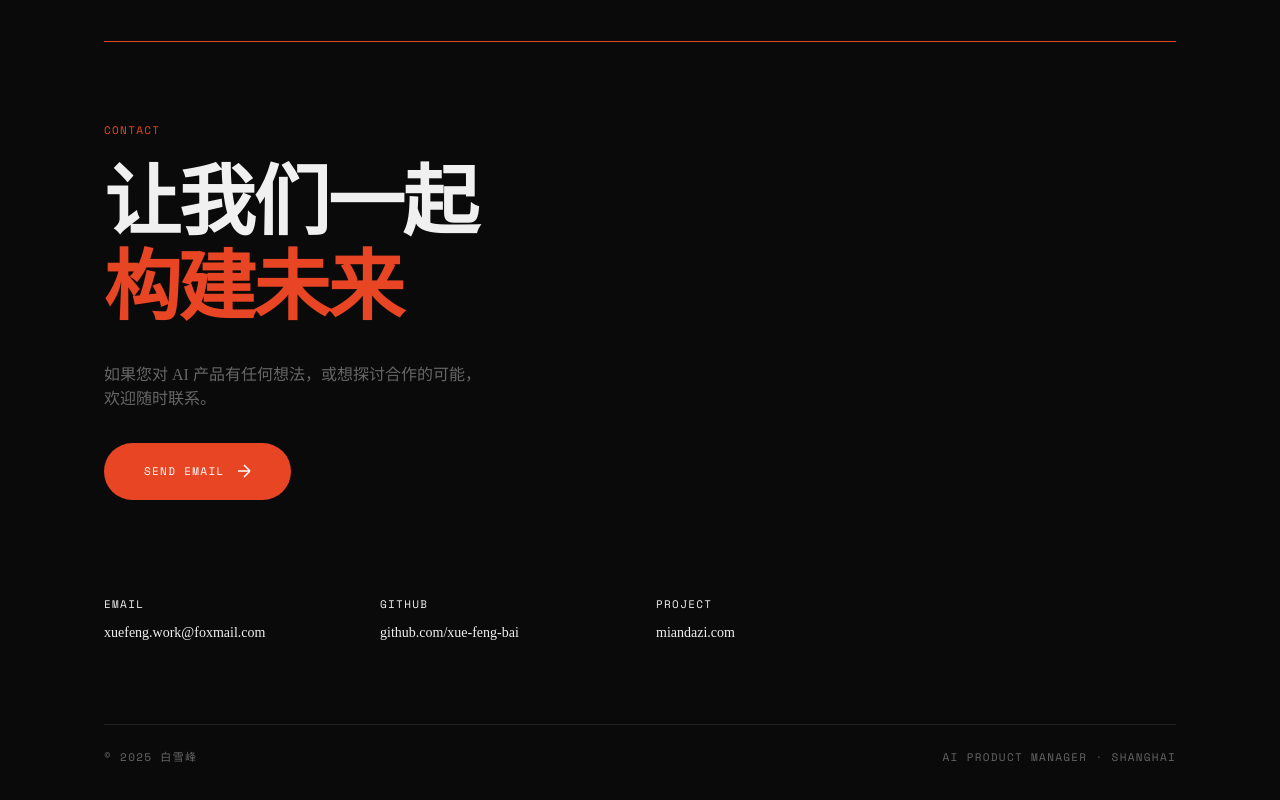
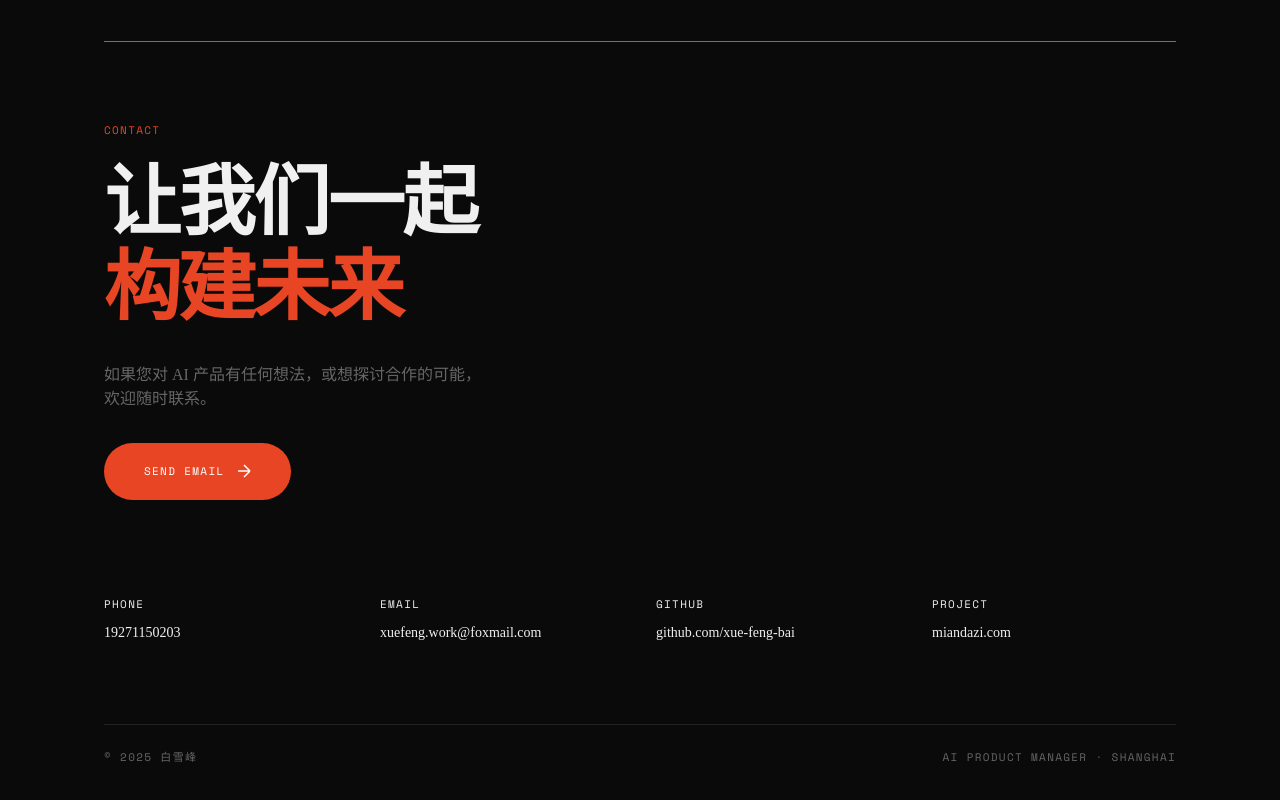
Before and after one commit to xue-feng-bai/xue-feng-bai.github.io, a React (Vite) app: page / in a window 1280 px wide. Shown: the part 4641-5441 px from the top of the page. Built offline with nearby package versions, Linux system fonts and the light colour scheme.

Commit message:
Update phone number

```diff
--- a/src/sections/FooterSection.tsx
+++ b/src/sections/FooterSection.tsx
@@ -6,6 +6,7 @@ import MagneticButton from '../components/MagneticButton';
 gsap.registerPlugin(ScrollTrigger);
 
 const links = [
+  { label: 'PHONE', value: '19271150203', href: 'tel:19271150203' },
   { label: 'EMAIL', value: 'xuefeng.work@foxmail.com', href: 'mailto:xuefeng.work@foxmail.com' },
   { label: 'GITHUB', value: 'github.com/xue-feng-bai', href: 'https://github.com/xue-feng-bai' },
   { label: 'PROJECT', value: 'miandazi.com', href: 'https://www.miandazi.com' },
```
